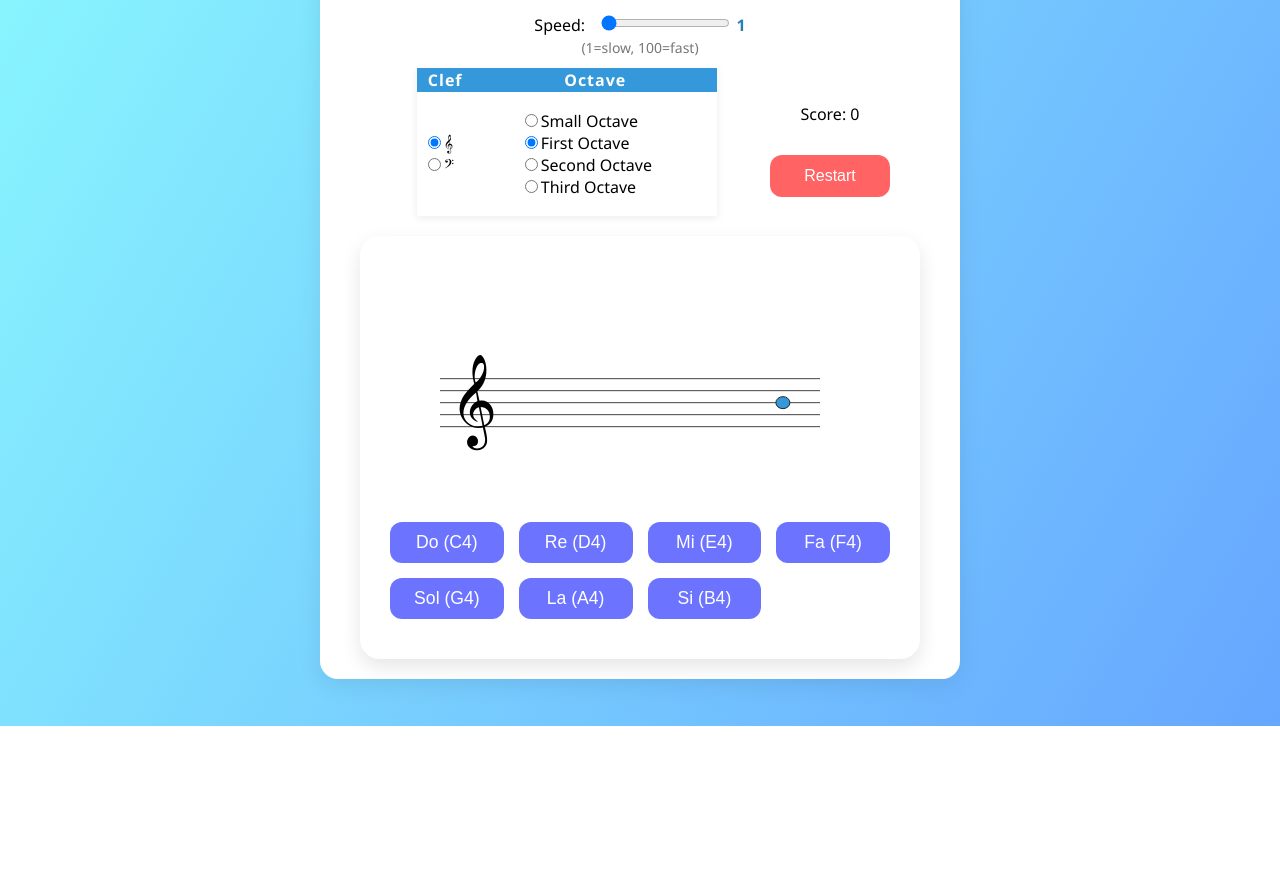
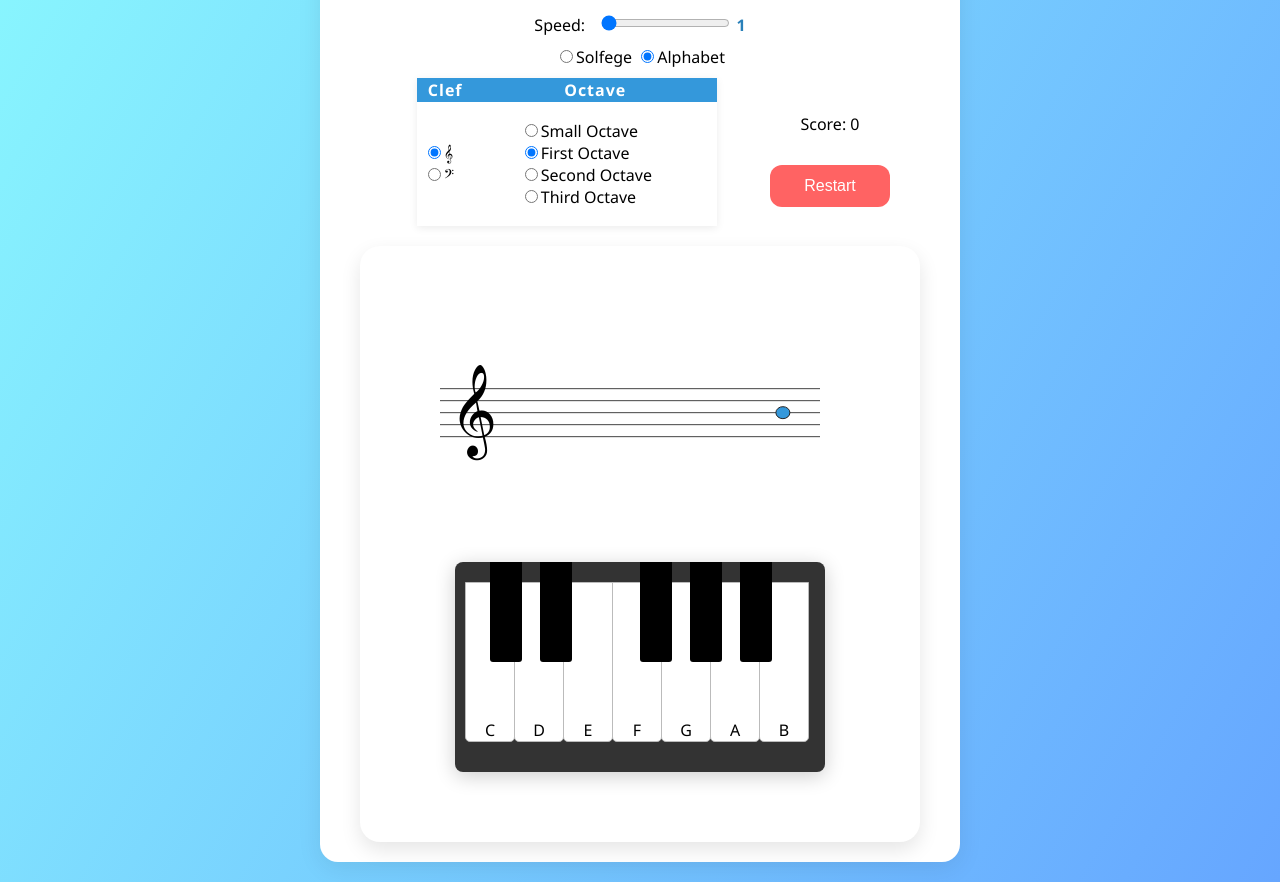
Before and after one commit to nicogef/nicogef.github.io, a website with bundled scripts: page learn-notes.html in a window 1280 px wide. Shown: the part 94-976 px from the top of the page. Before the commit the page ends 820 px from the top, so only its background shows below. Built offline with nearby package versions, Linux system fonts and the light colour scheme.

Commit message:
Add keyboard and associated options

```diff
--- a/css/learn-notes.css
+++ b/css/learn-notes.css
@@ -22,6 +22,72 @@ button:disabled {
     text-align: center;
 }
 
+
+.piano {
+  position: relative;
+  width: 350px;
+  height: 180px;
+  margin: 40px auto;
+  background: #333;
+  border-radius: 8px;
+  padding: 20px 10px 10px 10px;
+  box-shadow: 0 4px 20px rgba(0,0,0,0.2);
+  user-select: none;
+}
+.white-keys {
+  display: flex;
+  position: relative;
+  z-index: 1;
+}
+.white-key {
+      width: 50px;
+      height: 160px;
+      background: white;
+      border: 1px solid #bbb;
+      border-radius: 0 0 5px 5px;
+      margin-right: -1px;
+      box-sizing: border-box;
+      position: relative;
+      text-align: center;
+      cursor: pointer;
+      display: flex;
+      flex-direction: column;
+      justify-content: flex-end;
+      align-items: center;
+      font-size: 16px;
+}
+.white-key:active {
+  background: #eee;
+}
+.black-keys {
+  position: absolute;
+  top: 0;
+  left: 0;
+  height: 100px;
+  width: 100%;
+  display: flex;
+  pointer-events: none;
+  z-index: 2;
+}
+.black-key {
+  width: 32px;
+  height: 100px;
+  background: black;
+  border-radius: 0 0 3px 3px;
+  position: absolute;
+  pointer-events: auto;
+  cursor: pointer;
+}
+.black-key:active {
+  background: #444;
+}
+/* Position black keys */
+.black-key[data-note="C#"] { left: 35px; }
+.black-key[data-note="D#"] { left: 85px; }
+.black-key[data-note="F#"] { left: 185px; }
+.black-key[data-note="G#"] { left: 235px; }
+.black-key[data-note="A#"] { left: 285px; }
+
 #speedDiv { margin: auto auto 10px auto; width: 300px; text-align: center; }
 #speedControl { margin: 20px auto 10px auto; width: 300px; }
 #speedLabel { font-size: 16px; margin-right: 10px; }
--- a/js/cookie.js
+++ b/js/cookie.js
@@ -4,14 +4,13 @@ export function storeCookie(name, json) {
     // Serialize the object to a JSON string
     const cookieValue = encodeURIComponent(JSON.stringify(json));
     document.cookie = `${name}=${cookieValue}; expires=${new Date(Date.now() + sevenDays).toUTCString()}; path=/`;
-    console.log(document.cookie)
 }
 
 export function readCookie(name) {
     const value = `; ${document.cookie}`;
     const parts = value.split(`; ${name}=`);
     if (parts.length === 2) {
-        let raw = parts[1];
+        let raw = parts[1].split(";")[0];
         if (raw) {
             const value = decodeURIComponent(raw);
             const result = JSON.parse(value);
--- a/js/learn-notes.js
+++ b/js/learn-notes.js
@@ -9,13 +9,11 @@ const notePerOctave = 7;
 const ledgerLow = -3;
 const ledgerHigh = 9;
 const referenceFrequency = 440.00;
-const syllables = ["Do (C", "Re (D", "Mi (E", "Fa (F", "Sol (G", "La (A", "Si (B"];
-const formatNote = note => note + `${octaves.indexOf(octaveSetting)})`
+const solfege = ["Do", "Re", "Mi", "Fa", "Sol", "La", "Si"];
+const alphabet = ["C", "D", "E", "F", "G", "A", "B"];
 const trebleClef = new Clef("𝄞", "First Octave", 3, -8, 15, ["Small Octave", "First Octave", "Second Octave", "Third Octave"])
 const bassClef = new Clef("𝄢", "Small Octave", -2, -19, -1, ["Great Octave", "Small Octave", "First Octave"])
 const clefs = [trebleClef, bassClef]
-const octaves = ["Sub-Contra Octave", "Contra-Octave", "Great Octave", "Small Octave",
-                 "First Octave", "Second Octave", "Third Octave", "Fourth Octave"]
 
 // State
 let clef = 0;
@@ -25,6 +23,7 @@ let nextRoundTimeout = null
 let roundActive = false;
 let speedSetting = 1; // Default speed
 let octaveSetting = "First Octave"; // Default octave
+let syllables = solfege
 
 function Clef(clef, baseOctave, referencePosition, lowerNote, higherNote, octaves) {
   this.clef = clef
@@ -49,7 +48,7 @@ Clef.prototype.randomNote = function randomNote(octaveSetting) {
 // DOM
 const canvas = document.getElementById('noteDisplay');
 const ctx = canvas.getContext('2d');
-const buttonsDiv = document.getElementById('buttons');
+// const buttonsDiv = document.getElementById('buttons');
 const startButton = document.getElementById('start');
 const speedRange = document.getElementById('speedRange');
 const speedValue = document.getElementById('speedValue');
@@ -99,8 +98,7 @@ function animateNote(note) {
     } else {
       // Time's up for this note, auto-wrong if still waiting
       roundActive = false;
-      setupButtons(roundActive);
-      incorrectGuess(formatNote(syllables[note.note]));
+      incorrectGuess(syllables[note.note]);
       nextRoundTimeout = setTimeout(newRound, 800);
     }
   }
@@ -108,43 +106,25 @@ function animateNote(note) {
   frame();
 }
 
-
-// Set up buttons
-function setupButtons(enabled = true) {
-  buttonsDiv.innerHTML = '';
-  syllables
-    .map(item => formatNote(item))
-    .forEach((syll, idx) => {
-      const btn = document.createElement('button');
-      btn.classList.add("answer")
-      btn.textContent = syll;
-      btn.disabled = !enabled;
-      btn.onclick = () => guess(idx, btn);
-      buttonsDiv.appendChild(btn);
-    });
-}
-
 // New round
 function newRound() {
   roundActive = true;
-  setupButtons(roundActive);
   clearFeedBack()
   note = clef.randomNote(octaveSetting);
   animateNote(note);
 }
 
 // Handle guess
-function guess(actual, btn) {
+function guess(actual) {
   if (!roundActive) return;
   roundActive = false;
-  setupButtons(roundActive);
   if (actual === note.note) {
     note.play();
     incrementScore()
     correctGuess();
   } else {
     clearScore();
-    incorrectGuess(formatNote(syllables[note.note]));
+    incorrectGuess(syllables[note.note]);
   }
   storeCookie("learn-notes", scoreToJson())
   nextRoundTimeout = setTimeout(newRound, 800);
@@ -152,7 +132,6 @@ function guess(actual, btn) {
 
 function endGame() {
   roundActive = false;
-  setupButtons(roundActive);
   clearScore();
   clearInterval(nextRoundTimeout)
 }
@@ -284,12 +263,55 @@ function setOctaves(newClef) {
   });
 }
 
+function redrawNotes() {
+  document.querySelectorAll('.white-key, .black-key').forEach(key => {
+    let note = alphabet.indexOf(key.getAttribute('data-note'))
+    if (syllables[note]) {
+      key.innerHTML = syllables[note];
+    }
+  });
+}
+
+function restoreState() {
+  restoreScore(readCookie("learn-notes"))
+  let value = readCookie("learn-notes-options")
+  if (value["syllables"] === "solfege") {
+    syllables = solfege;
+    document.getElementById('solfege').checked = true;
+  } else {
+    syllables = alphabet;
+    document.getElementById('alphabet').checked = true;
+  }
+  redrawNotes()
+}
+
 // Initial setup
-let value = readCookie("learn-notes")
-restoreScore(value)
+restoreState();
 initClef();
 startGame()
 startButton.addEventListener('click', startGame);
 
+document.querySelectorAll('.white-key, .black-key').forEach(key => {
+  key.addEventListener('mousedown', () => {
+    guess(note)
+  });
+});
+document.getElementById('solfege')
+        .addEventListener('change', function() {
+            if (this.checked) {
+                syllables = solfege
+                storeCookie("learn-notes-options", { "syllables" : "solfege"});
+                redrawNotes()
+            }
+        });
+document.getElementById('alphabet')
+        .addEventListener('change', function() {
+            if (this.checked) {
+                syllables = alphabet
+                storeCookie("learn-notes-options", { "syllables" : "alphabet"});
+                redrawNotes()
+            }
+        });
+
 speedValue.textContent = speedSetting;
 speedRange.value = speedSetting;
--- a/js/simple-math.js
+++ b/js/simple-math.js
@@ -68,9 +68,7 @@ function submit() {
 num1Elem.value = 20;
 num2Elem.value = 20;
 let value = readCookie("simple-math")
-if (value) {
-    restoreScore(value)
-}
+restoreScore(value)
 
 document.getElementById('submit-form')
         .addEventListener('submit',
--- a/learn-notes.html
+++ b/learn-notes.html
@@ -13,7 +13,10 @@
         <label id="speedLabel" for="speedRange">Speed:</label>
         <input id="speedRange" type="range" min="1" max="100" value="50" />
         <span id="speedValue">50</span>
-        <span style="font-size:14px; color:#777;"><br>(1=slow, 100=fast)</span>
+    </div>
+    <div id="speedDiv">
+      <label><input name="notation" type="radio" id="solfege" checked>Solfege</label>
+      <label><input name="notation" type="radio" id="alphabet">Alphabet</label>
     </div>
     <div class="header-row">
         <table class="configuration-table">
@@ -30,7 +33,24 @@
         <div class="game-card">
         <div id="feedback"></div>
         <canvas id="noteDisplay" width="400" height="200"></canvas>
-        <div class="answers-container" id="buttons"></div>
+        <div class="piano">
+            <div class="white-keys">
+                <div class="white-key" data-note="C">C</div>
+                <div class="white-key" data-note="D">D</div>
+                <div class="white-key" data-note="E">E</div>
+                <div class="white-key" data-note="F">F</div>
+                <div class="white-key" data-note="G">G</div>
+                <div class="white-key" data-note="A">A</div>
+                <div class="white-key" data-note="B">B</div>
+            </div>
+            <div class="black-keys">
+                <div class="black-key" data-note="C#"></div>
+                <div class="black-key" data-note="D#"></div>
+                <div class="black-key" data-note="F#"></div>
+                <div class="black-key" data-note="G#"></div>
+                <div class="black-key" data-note="A#"></div>
+            </div>
+        </div>
     </div>
     </div>
   </div>
```
Also changed, not shown: simple-math.html (+4 -4 lines).
